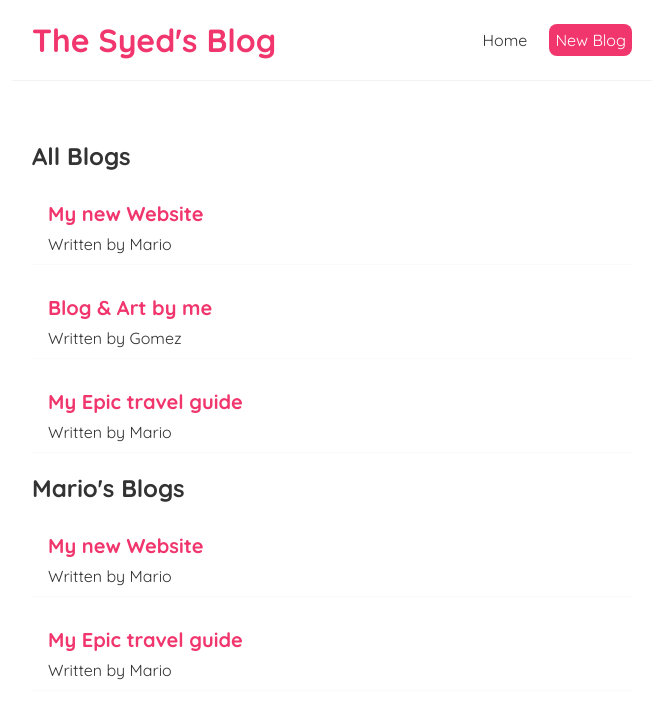
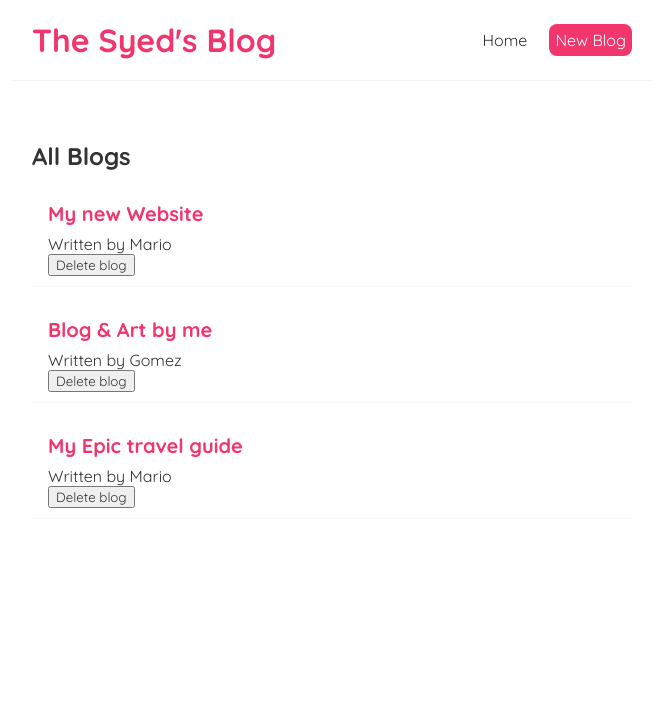
Before and after one commit to Syed-Sadman/React-Blog-Pro, a React (Create React App) app: page / in a window 1280 px wide. Shown: the top 718 px of the page, without its empty margins (308-971 px from the left). Built offline with nearby package versions, Linux system fonts and the light colour scheme; the HTML template or start-up script is replaced by a standard one.

Commit message:
Passing functions as props

```diff
--- a/src/BlogList.js
+++ b/src/BlogList.js
@@ -3,6 +3,7 @@
 function BlogList(props) {      //another way is destructuring props like {blogs,title}
     const blogs=props.blogs
     const title=props.title
+    const handleDelete=props.handleDelete
     return (
         <div className="blog-list">
                 <h2> {title}</h2>
@@ -11,6 +12,7 @@
                     <div className="blog-preview" key={blog.id}>
                     <h2> {blog.title}</h2>
                     <p>Written by {blog.author}</p>
+                    <button onClick={()=>handleDelete(blog.id)}> Delete blog</button>
                     </div>
 
                 ))}
--- a/src/Home.js
+++ b/src/Home.js
@@ -7,11 +7,14 @@
         {title: 'Blog & Art by me', body:'Lorem ipsum....', author:'Gomez',id:2},
         {title: 'My Epic travel guide', body:'Lorem ipsum....', author:'Mario',id:3}
     ])
-
+    const handleDelete=(id)=>{
+        const newBlog=blogs.filter((blog)=>blog.id!==id);
+        setBlogs(newBlog);
+    }
     return (
         <div className="home">
-            <BlogList blogs={blogs} title="All Blogs"/>
-            <BlogList blogs={blogs.filter((blog)=>blog.author==='Mario')} title="Mario's Blogs"/>
+            <BlogList blogs={blogs} title="All Blogs" handleDelete={handleDelete}/>
+            {/* <BlogList blogs={blogs.filter((blog)=>blog.author==='Mario')} title="Mario's Blogs"/> */}
         </div>
     )
 }
```
